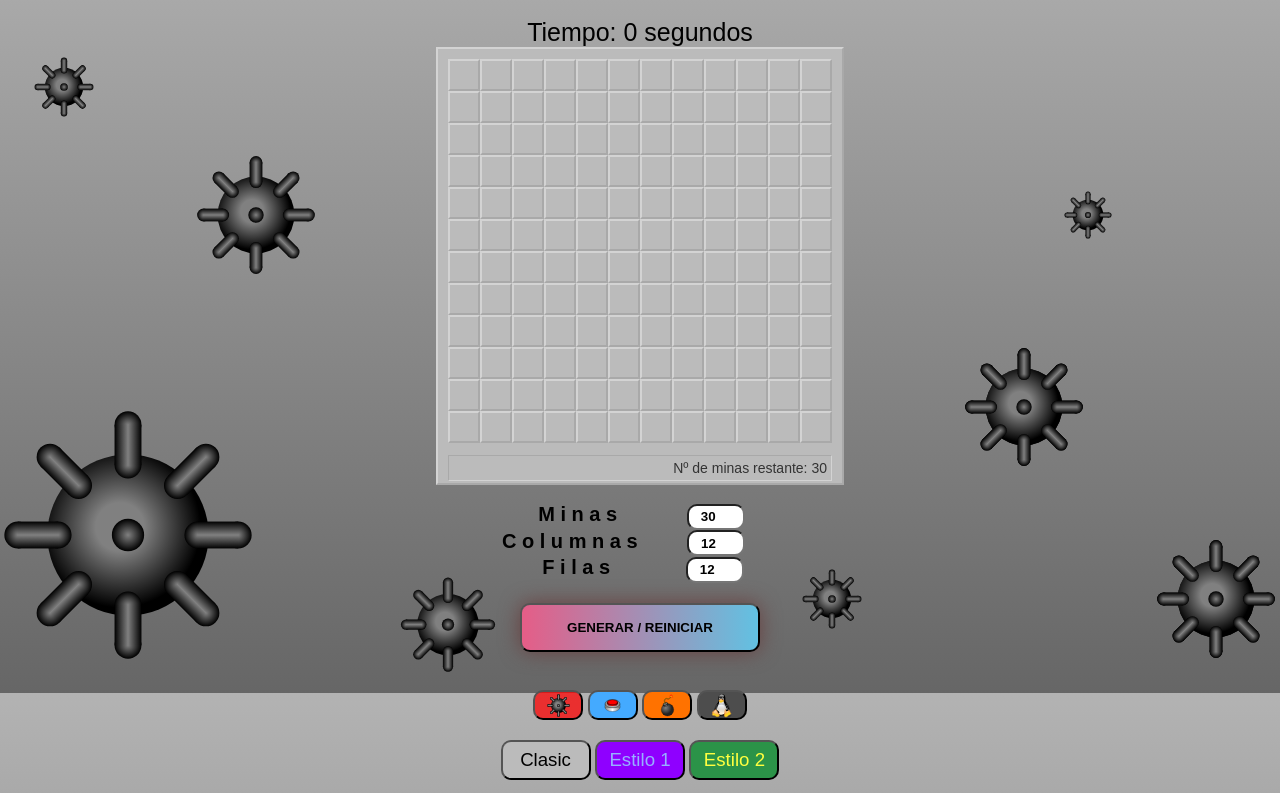
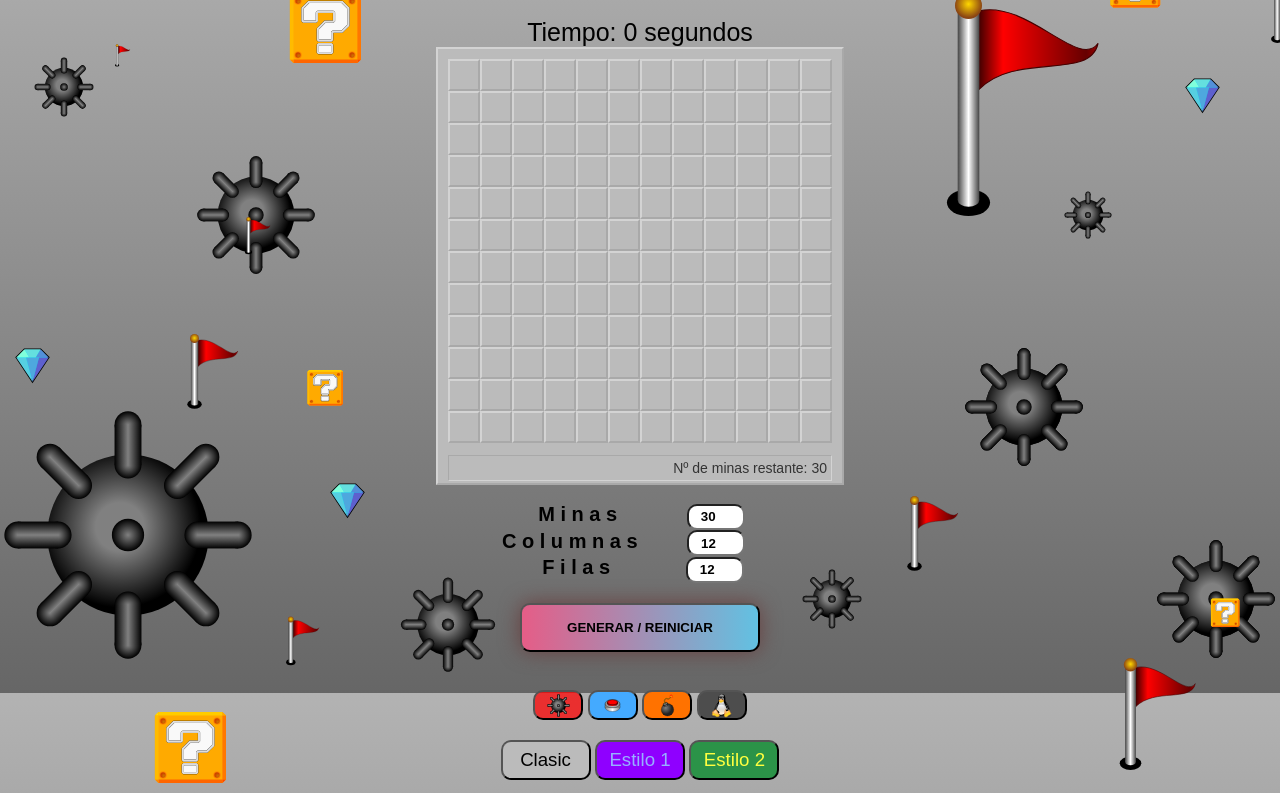
Before and after one commit to Raullam/Buscaminas-0.1, a plain HTML site: page index.html in a window 1280 px wide. Shown: the part 107-900 px from the top of the page. Drawn offline with Linux system fonts and the light colour scheme; the site is published under a folder, as on GitHub Pages, so addresses that start at the root find nothing.

Commit message:
Update index.html

```diff
--- a/index.html
+++ b/index.html
@@ -56,8 +56,8 @@
 </div>
 <script src="js/funciones.js"></script>
 <img class="imatge-fonss" src="css/pruebabusca3.svg" alt="Fondo con transparencia">
-<img class="imatge-fonss" src="/css/pruebaba.svg" alt="Fondo con transparencia">
-<img class="imatge-fonss" src="/css/fondosvg.svg" alt="Fondo con transparencia">
-<img class="imatge-fonss" src="/css/fondosvg2.svg" alt="Fondo con transparencia">
+<img class="imatge-fonss" src="css/pruebaba.svg" alt="Fondo con transparencia">
+<img class="imatge-fonss" src="css/fondosvg.svg" alt="Fondo con transparencia">
+<img class="imatge-fonss" src="css/fondosvg2.svg" alt="Fondo con transparencia">
 </body>
 </html>
```
